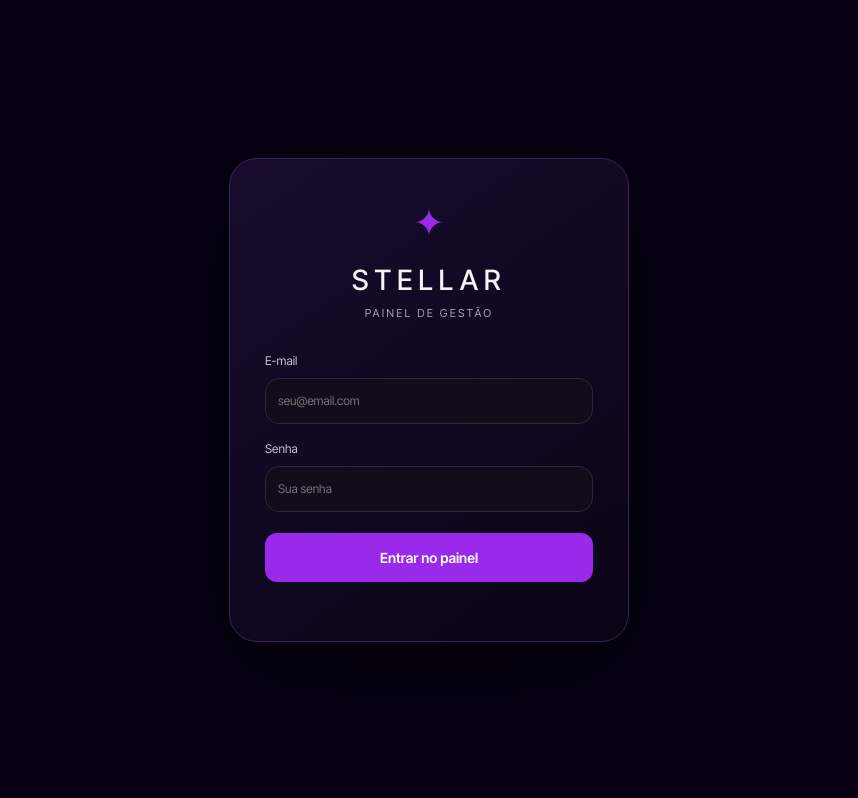
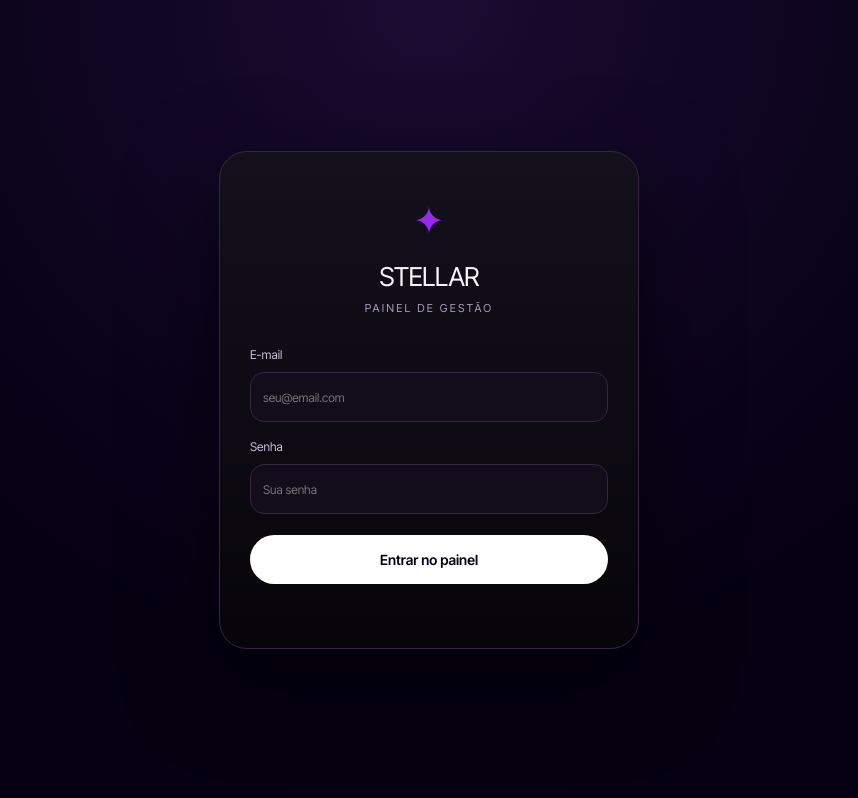
Before and after one commit to fallcaoovloggers-dotcom/stellar-marketing-app, a plain HTML site: page stellar_app/index.html in a window 1280 px wide. Shown: the top 798 px of the page, without its empty margins (211-1069 px from the left). Drawn offline with nearby package versions, Linux system fonts and the light colour scheme.

Commit message:
Update index.html

```diff
--- a/stellar_app/index.html
+++ b/stellar_app/index.html
@@ -159,6 +159,47 @@ body[data-view=demandas] .actions [onclick='openExpense()'],body[data-view=deman
 @media(max-width:900px){body[data-view=demandas] .actions{grid-template-columns:1fr}.nav{grid-template-columns:repeat(7,1fr)!important}.nav a{font-size:9.5px!important;padding:8px 0!important}.nav a[href='#caixa']{order:4}.nav a[href='#demandas']{order:5}.nav a[href='#despesas']{order:6}.nav a[href='#meta']{order:7}}
 
 .authveil{position:fixed;inset:0;z-index:99999;background:#050013;display:flex;align-items:center;justify-content:center;padding:20px}.authveil[hidden]{display:none!important}.authcard{background:linear-gradient(145deg,#180b2d,#0a0515);border:1px solid #392450;border-radius:28px;padding:35px;width:min(100%,400px);text-align:center;box-shadow:0 30px 100px #0009}.authstar{font-size:38px;color:#9929eb}.authcard h1{letter-spacing:.2em;font-weight:500;margin:8px 0 0}.authcard p{color:#ab9bbd;font-size:11px;letter-spacing:.2em;margin:4px 0 30px}.authcard form{text-align:left}.authcard label{display:block;color:#c9c0d6;margin-bottom:16px;font-size:12px}.authcard input{display:block;margin-top:8px;width:100%;height:46px}.authcard button{background:#9929eb;border:0;border-radius:12px;color:#fff;width:100%;padding:14px;font-weight:600;margin-top:5px}.authcard #authError{color:#ff9ab1;font-size:12px;margin-top:12px;min-height:1em}
+
+.authveil {
+  background: radial-gradient(circle at top, #1b0b31, #050013 65%);
+}
+
+.authcard {
+  width: min(100%, 420px);
+  padding: 40px 30px;
+  background: linear-gradient(180deg, #14101c, #07050b);
+  border: 1px solid #352543;
+  border-radius: 28px;
+  box-shadow: 0 30px 90px #0009;
+}
+
+.authlogo {
+  display: block;
+  width: 180px;
+  max-width: 100%;
+  height: auto;
+  margin: 0 auto 22px;
+}
+
+.authcard h1 {
+  font-size: 26px;
+  font-weight: 400;
+  letter-spacing: -0.03em;
+}
+
+.authcard input {
+  height: 50px;
+  background: #120c1b;
+  border: 1px solid #352543;
+  border-radius: 14px;
+}
+
+.authcard button {
+  background: #fff;
+  color: #050013;
+  border-radius: 999px;
+  font-weight: 600;
+}
 </style>
 </head>
 <body><div id="stellarAuth" class="authveil"><div class="authcard"><div class="authstar">✦</div><h1>STELLAR</h1><p>PAINEL DE GESTÃO</p><form id="authForm"><label>E-mail<input id="authEmail" type="email" autocomplete="username" required placeholder="seu@email.com"></label><label>Senha<input id="authPassword" type="password" autocomplete="current-password" required placeholder="Sua senha"></label><button type="submit">Entrar no painel</button><div id="authError" role="alert"></div></form></div></div>
```
